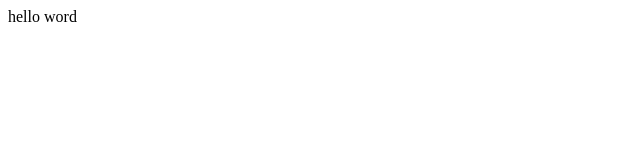
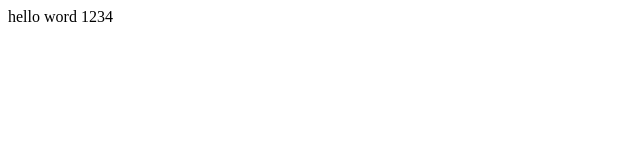
Before and after one commit to Mew-ne/CloudDemo, a plain HTML site: page index.html in a window 1280 px wide. Shown: the full height of the page, 0-640 px from the left. Drawn offline with Linux system fonts and the light colour scheme.

Commit message:
second commit

```diff
--- a/index.html
+++ b/index.html
@@ -10,6 +10,6 @@
         <link rel="stylesheet" href="">
     </head>
     <body>
-        hello word
+        hello word 1234
     </body>
 </html>
```
